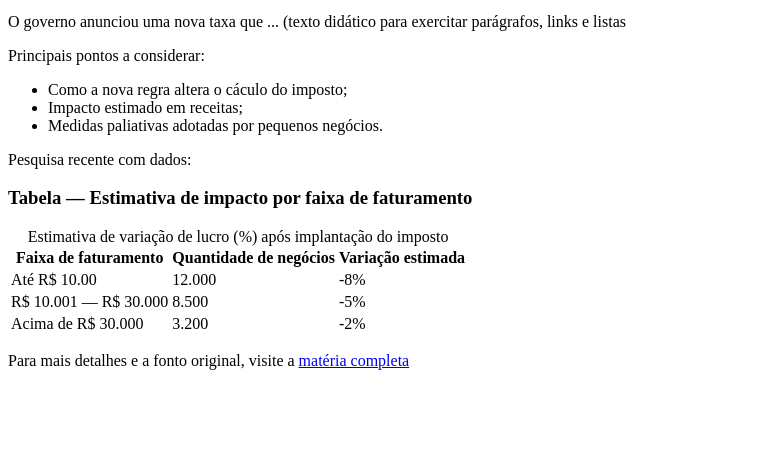
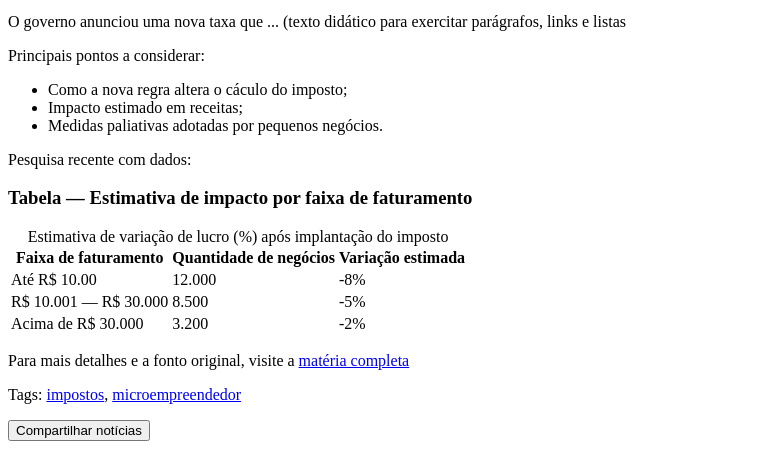
Before and after one commit to pbLola/TIAFRONT_M1-P1-N4-2-, a plain HTML site: page index.html in a window 1280 px wide. Shown: the part 628-1085 px from the top of the page, without its empty margins (0-764 px from the left). Before the commit the page ends 1014 px from the top, so only its background shows below. Drawn offline with Linux system fonts and the light colour scheme.

Commit message:
feat: adicionar rodapé à seção de notícias

```diff
--- a/index.html
+++ b/index.html
@@ -118,6 +118,12 @@ family=Poppins:wght@400;500;600;700;800&display=swap"
             >
           </p>
         </section>
+        <footer class="article-footer">
+          <p>
+            Tags: <a href="#">impostos</a>, <a href="#">microempreendedor</a>
+          </p>
+          <p><button class="share-btn">Compartilhar notícias</button></p>
+        </footer>
       </article>
     </main>
     <footer></footer>
```
